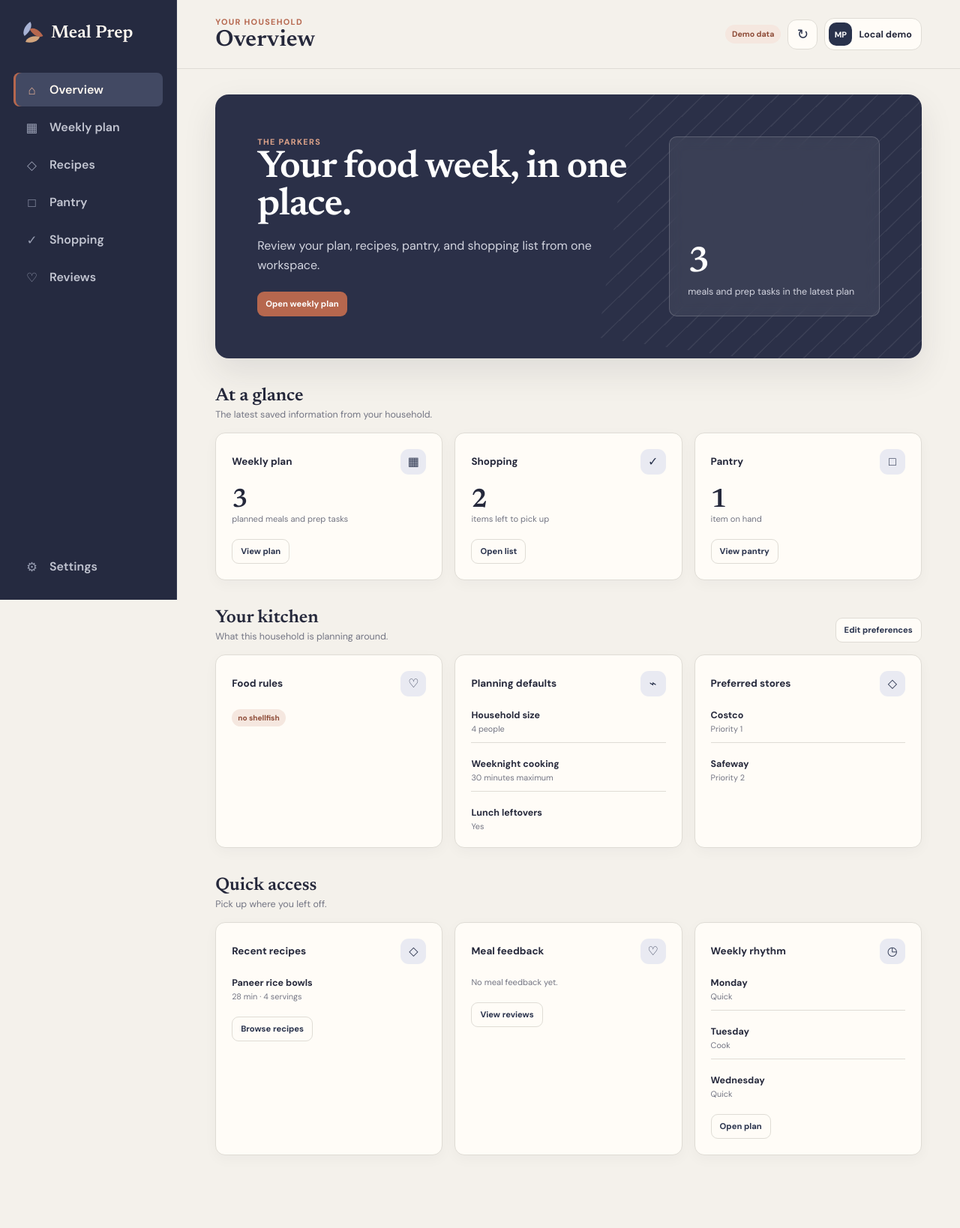
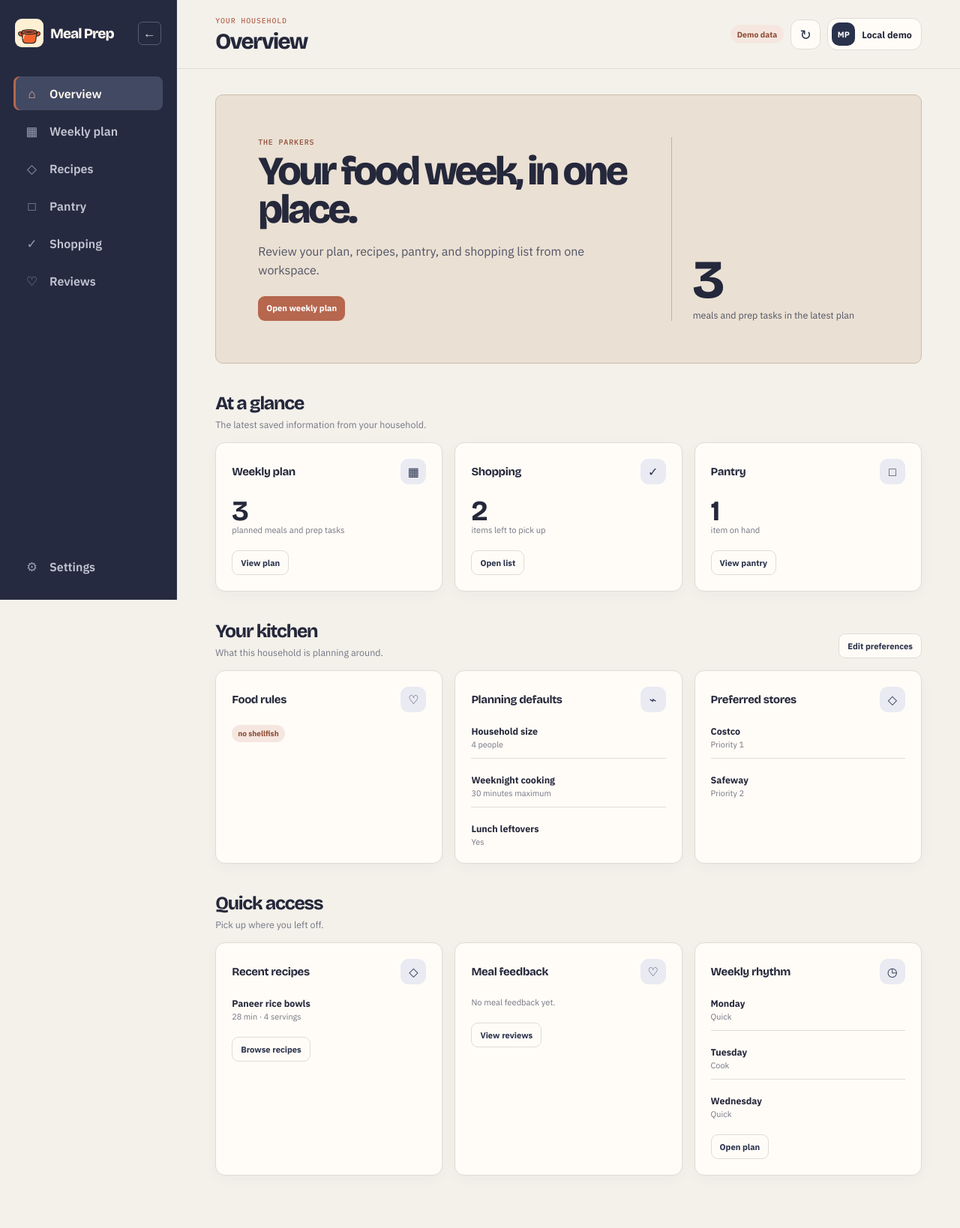
Before and after one commit to bhadrip/meal-prep, a FastAPI app: page / in a window 1280 px wide. Shown: the whole page at 75% size. Before the commit the page ends 1541 px from the top, so only its background shows below. Run offline with FastAPI, Linux system fonts and the light colour scheme; parts of the project's set-up code (start-up, migrations or seed data) failed here and were passed over; some libraries are stand-ins or nearby versions.

Commit message:
Refine website typography and add collapsible navigation

```diff
--- a/backend/app/static/app.css
+++ b/backend/app/static/app.css
@@ -1,7 +1,5 @@
-@import url('https://fonts.googleapis.com/css2?family=DM+Sans:wght@400;500;600;700&family=Newsreader:opsz,wght@6..72,600&display=swap');
-
 :root {
-  font-family: 'DM Sans', ui-sans-serif, system-ui, sans-serif;
+  font-family: var(--font-body);
   color: #25283b;
   background: #f4f1eb;
   font-synthesis: none;
@@ -14,7 +12,6 @@
   --paper: #fffcf7;
   --copper: #b6674e;
   --copper-soft: #f5e7df;
-  --sand: #d2a47d;
   --line: #dfdcd5;
   --shadow: 0 18px 45px rgba(39, 37, 46, .10);
 }
@@ -26,25 +23,31 @@ button, input, textarea, select { font: inherit; }
 button { cursor: pointer; }
 h1, h2, h3, p { margin: 0; }
 h1, h2, h3 { color: var(--ink); }
-.shell { min-height: 100vh; display: grid; grid-template-columns: 236px 1fr; }
-.sidebar { position: sticky; top: 0; height: 100vh; display: flex; flex-direction: column; padding: 30px 18px 22px; border-right: 1px solid #343951; background: #252a40; }
-.brand { display: flex; align-items: center; gap: 11px; margin: 0 10px 38px; color: #fff9f1; font-family: 'Newsreader', Georgia, serif; font-size: 1.48rem; font-weight: 600; text-decoration: none; }
-.brand-mark { position: relative; display: block; width: 29px; height: 29px; }
-.brand-mark i { position: absolute; display: block; width: 17px; height: 11px; border-radius: 100% 0 100% 0; background: #a8b3d5; transform: rotate(-35deg); }
-.brand-mark i:nth-child(1) { left: 0; top: 3px; }
-.brand-mark i:nth-child(2) { right: 0; top: 8px; transform: rotate(60deg); background: var(--copper); }
-.brand-mark i:nth-child(3) { left: 7px; bottom: 1px; transform: rotate(12deg); background: var(--sand); }
+.shell { min-height: 100vh; display: grid; grid-template-columns: 236px minmax(0,1fr); transition: grid-template-columns .2s ease; }
+.shell.sidebar-collapsed { grid-template-columns: 76px minmax(0,1fr); }
+.sidebar { position: sticky; top: 0; height: 100vh; display: flex; flex-direction: column; padding: 25px 18px 22px; border-right: 1px solid #343951; background: #252a40; }
+.sidebar-head { display: flex; align-items: center; justify-content: space-between; gap: 8px; margin: 0 2px 39px; }
+.brand { display: flex; align-items: center; gap: 9px; min-width: 0; color: #fff9f1; font-family: var(--font-display); font-size: 1.18rem; font-weight: 800; letter-spacing: -.05em; text-decoration: none; white-space: nowrap; }
+.brand-logo-frame { flex: 0 0 auto; display: grid; place-items: center; width: 38px; height: 38px; border-radius: 9px; background: #fff0d4; }
+.brand-logo { display: block; width: 34px; height: 34px; }
+.sidebar-toggle { flex: 0 0 auto; display: grid; place-items: center; width: 31px; height: 31px; border: 1px solid #555c74; border-radius: 6px; background: transparent; color: #d8d9e2; font-family: var(--font-body); font-size: 1.05rem; }
+.sidebar-toggle:hover, .sidebar-toggle:focus-visible { border-color: #e6b197; color: #fff9f1; }
+.sidebar-toggle:focus-visible, .nav-item:focus-visible { outline: 2px solid #e6b197; outline-offset: 2px; }
+.sidebar-collapsed .sidebar { padding-inline: 10px; }
+.sidebar-collapsed .sidebar-head { flex-direction: column; gap: 17px; margin-inline: 0; }
+.sidebar-collapsed .brand-name, .sidebar-collapsed .nav-label { display: none; }
+.sidebar-collapsed .nav-item { justify-content: center; padding-inline: 0; }
 #primary-nav { display: grid; gap: 5px; }
 .nav-item { display: flex; align-items: center; gap: 12px; width: 100%; min-height: 45px; padding: 0 13px; border: 0; border-radius: 8px; background: transparent; color: #c2c5d1; font-weight: 600; text-align: left; }
-.nav-item span { display: grid; place-items: center; width: 23px; color: #979db1; font-size: 1.05rem; }
+.nav-icon { flex: 0 0 auto; display: grid; place-items: center; width: 23px; color: #979db1; font-size: 1.05rem; }
 .nav-item:hover { background: #333950; color: #fff9f1; }
 .nav-item.active { background: #424963; color: #fff9f1; box-shadow: inset 3px 0 0 var(--copper); }
-.nav-item.active span { color: #e6b197; }
+.nav-item.active .nav-icon { color: #e6b197; }
 .sidebar-foot { display: grid; gap: 14px; margin-top: auto; }
 .main { min-width: 0; }
 .topbar { position: sticky; top: 0; z-index: 10; display: flex; align-items: center; justify-content: space-between; min-height: 92px; padding: 18px clamp(24px,4vw,58px); border-bottom: 1px solid var(--line); background: rgba(244,241,235,.94); backdrop-filter: blur(14px); }
-.eyebrow { margin-bottom: 3px; color: var(--copper); font-size: .68rem; font-weight: 700; letter-spacing: .12em; text-transform: uppercase; }
-.topbar h1 { font-family: 'Newsreader', Georgia, serif; font-size: 1.92rem; font-weight: 600; line-height: 1; }
+.eyebrow { margin-bottom: 7px; color: var(--copper); font-family: var(--font-label); font-size: .62rem; font-weight: 500; letter-spacing: .09em; text-transform: uppercase; }
+.topbar h1 { font-family: var(--font-display); font-size: 1.85rem; font-weight: 780; letter-spacing: -.055em; line-height: 1; }
 .top-actions { display: flex; align-items: center; gap: 9px; }
 .icon-button { display: grid; place-items: center; width: 40px; height: 40px; border: 1px solid var(--line); border-radius: 12px; background: var(--paper); color: var(--primary); font-size: 1.15rem; }
 .icon-button:hover { border-color: #a7aec5; }
@@ -55,17 +58,16 @@ h1, h2, h3 { color: var(--ink); }
 .loading { display: grid; place-items: center; gap: 14px; min-height: 55vh; color: var(--muted); font-size: .85rem; }
 .loader { width: 34px; height: 34px; border: 3px solid var(--primary-soft); border-top-color: var(--primary); border-radius: 50%; animation: spin .8s linear infinite; }
 @keyframes spin { to { transform: rotate(360deg); } }
-.hero { position: relative; overflow: hidden; display: grid; grid-template-columns: minmax(0,1.3fr) minmax(280px,.7fr); gap: 28px; min-height: 255px; padding: clamp(28px,5vw,56px); border-radius: 18px; background: #2b3048; color: white; box-shadow: var(--shadow); }
-.hero::after { content: ''; position: absolute; right: -80px; top: -120px; width: 480px; height: 480px; background: repeating-linear-gradient(128deg, transparent 0 21px, rgba(255,255,255,.07) 22px 23px); transform: rotate(8deg); pointer-events: none; }
+.hero { position: relative; overflow: hidden; display: grid; grid-template-columns: minmax(0,1.3fr) minmax(250px,.7fr); gap: 36px; min-height: 255px; padding: clamp(28px,5vw,56px); border: 1px solid #cbbcac; border-radius: 10px; background: #eae0d3; color: var(--ink); }
 .hero-copy { position: relative; z-index: 1; align-self: center; }
-.hero .eyebrow { color: #dfa48a; }
-.hero h2 { max-width: 650px; color: white; font-family: 'Newsreader', Georgia, serif; font-size: clamp(2rem,4vw,3.6rem); line-height: .98; letter-spacing: -.02em; }
-.hero p:not(.eyebrow) { max-width: 570px; margin-top: 16px; color: #d3d5e0; line-height: 1.6; }
-.hero-stat { position: relative; z-index: 1; align-self: stretch; display: grid; align-content: end; gap: 6px; padding: 24px; border: 1px solid rgba(255,255,255,.18); border-radius: 10px; background: rgba(255,255,255,.07); backdrop-filter: blur(8px); }
-.hero-stat strong { color: white; font-family: 'Newsreader', Georgia, serif; font-size: 3rem; }
-.hero-stat span { color: #d3d5e0; font-size: .78rem; }
+.hero .eyebrow { color: #8f4b37; }
+.hero h2 { max-width: 650px; color: var(--ink); font-family: var(--font-display); font-size: clamp(2.25rem,4.2vw,4.05rem); font-weight: 790; line-height: .95; letter-spacing: -.065em; }
+.hero p:not(.eyebrow) { max-width: 570px; margin-top: 18px; color: #505366; line-height: 1.55; }
+.hero-stat { position: relative; z-index: 1; align-self: stretch; display: grid; align-content: end; gap: 6px; padding: 20px 0 0 28px; border-left: 1px solid #c2b3a3; }
+.hero-stat strong { color: var(--ink); font-family: var(--font-display); font-size: 4.5rem; font-weight: 750; letter-spacing: -.07em; line-height: .9; }
+.hero-stat span { color: #505366; font-size: .78rem; }
 .section-head { display: flex; align-items: end; justify-content: space-between; gap: 18px; margin: 38px 0 16px; }
-.section-head h2 { font-family: 'Newsreader', Georgia, serif; font-size: 1.5rem; }
+.section-head h2 { font-family: var(--font-display); font-size: 1.55rem; font-weight: 740; letter-spacing: -.05em; }
 .section-head p { margin-top: 5px; color: var(--muted); font-size: .78rem; }
 .button { min-height: 42px; padding: 0 16px; border: 0; border-radius: 9px; font-weight: 700; }
 .button.primary { background: var(--primary); color: white; }
@@ -79,9 +81,9 @@ h1, h2, h3 { color: var(--ink); }
 .card.clickable { transition: transform .18s ease, box-shadow .18s ease; }
 .card.clickable:hover { transform: translateY(-2px); box-shadow: var(--shadow); }
 .card-head { display: flex; align-items: center; justify-content: space-between; gap: 12px; margin-bottom: 17px; }
-.card-head h3 { font-size: .84rem; }
+.card-head h3 { font-family: var(--font-display); font-size: .93rem; font-weight: 720; letter-spacing: -.025em; }
 .card-icon { display: grid; place-items: center; width: 34px; height: 34px; border-radius: 11px; background: var(--primary-soft); color: var(--primary); font-weight: 800; }
-.metric { font-family: 'Newsreader', Georgia, serif; font-size: 2.2rem; line-height: 1; }
+.metric { font-family: var(--font-display); font-size: 2.35rem; font-weight: 720; letter-spacing: -.06em; line-height: 1; }
 .muted { color: var(--muted); }
 .tiny { font-size: .7rem; }
 .stack { display: grid; gap: 9px; }
@@ -99,28 +101,28 @@ h1, h2, h3 { color: var(--ink); }
 .empty b { margin-bottom: 6px; color: var(--ink); }
 .week-grid { display: grid; grid-template-columns: repeat(7,minmax(135px,1fr)); gap: 10px; overflow-x: auto; padding-bottom: 5px; }
 .day-card { min-width: 135px; padding: 15px; border: 1px solid var(--line); border-radius: 11px; background: var(--paper); }
-.day-card > b { display: block; color: var(--copper); font-size: .7rem; letter-spacing: .08em; text-transform: uppercase; }
+.day-card > b { display: block; color: var(--copper); font-family: var(--font-label); font-size: .64rem; font-weight: 500; letter-spacing: .06em; text-transform: uppercase; }
 .day-card .mode { display: inline-block; margin: 6px 0 13px; color: var(--muted); font-size: .66rem; text-transform: capitalize; }
 .meal { padding: 9px 0; border-top: 1px solid var(--line); }
 .meal small, .meal strong { display: block; }
-.meal small { color: var(--muted); font-size: .58rem; font-weight: 700; letter-spacing: .08em; text-transform: uppercase; }
+.meal small { color: var(--muted); font-family: var(--font-label); font-size: .58rem; font-weight: 500; letter-spacing: .04em; text-transform: uppercase; }
 .meal strong { margin-top: 3px; font-size: .72rem; line-height: 1.3; }
 .toolbar { display: flex; align-items: center; justify-content: space-between; gap: 12px; margin-bottom: 18px; }
 .search { width: min(380px,100%); min-height: 44px; padding: 0 14px; border: 1px solid var(--line); border-radius: 13px; background: var(--paper); color: var(--ink); outline: none; }
 .search:focus, input:focus, select:focus, textarea:focus { border-color: var(--iris); box-shadow: 0 0 0 3px rgba(86,101,140,.13); }
 .recipe-grid { display: grid; grid-template-columns: repeat(3,minmax(0,1fr)); gap: 16px; }
 .recipe-card { overflow: hidden; padding: 0; }
-.recipe-art { display: grid; place-items: center; height: 120px; background: linear-gradient(145deg,#e7c2ad,var(--copper-soft)); color: #43435d; font-family: 'Newsreader', Georgia, serif; font-size: 2.6rem; }
+.recipe-art { display: grid; place-items: center; height: 120px; background: linear-gradient(145deg,#e7c2ad,var(--copper-soft)); color: #43435d; font-family: var(--font-display); font-size: 2.6rem; font-weight: 700; }
 .recipe-card:nth-child(3n+2) .recipe-art { background: linear-gradient(145deg,#cbd0e2,#e9eaf2); }
 .recipe-card:nth-child(3n+3) .recipe-art { background: linear-gradient(145deg,#e8d5c9,#d8dbea); }
 .recipe-body { padding: 19px; }
-.recipe-body h3 { font-family: 'Newsreader', Georgia, serif; font-size: 1.2rem; }
+.recipe-body h3 { font-family: var(--font-display); font-size: 1.2rem; font-weight: 720; letter-spacing: -.04em; }
 .recipe-body p { display: -webkit-box; min-height: 2.6em; margin: 6px 0 13px; overflow: hidden; color: var(--muted); font-size: .72rem; line-height: 1.35; -webkit-line-clamp: 2; -webkit-box-orient: vertical; }
 .recipe-meta { display: flex; gap: 13px; color: var(--muted); font-size: .65rem; }
 .table-card { overflow: hidden; padding: 0; }
 .table-row { display: grid; grid-template-columns: minmax(180px,1.3fr) repeat(3,minmax(90px,.6fr)) auto; gap: 14px; align-items: center; padding: 15px 20px; border-bottom: 1px solid var(--line); }
 .table-row:last-child { border-bottom: 0; }
-.table-row.header { background: #efede8; color: var(--muted); font-size: .64rem; font-weight: 700; letter-spacing: .07em; text-transform: uppercase; }
+.table-row.header { background: #efede8; color: var(--muted); font-family: var(--font-label); font-size: .6rem; font-weight: 500; letter-spacing: .04em; text-transform: uppercase; }
 .table-row strong { font-size: .78rem; }
 .check-row { display: grid; grid-template-columns: auto minmax(0,1fr) auto; gap: 12px; align-items: center; padding: 13px 0; border-bottom: 1px solid var(--line); }
 .check-row:last-child { border-bottom: 0; }
@@ -160,13 +162,17 @@ dialog { width: min(650px,calc(100% - 32px)); max-height: calc(100vh - 40px); pa
 dialog::backdrop { background: rgba(20,42,35,.45); backdrop-filter: blur(4px); }
 .dialog-card { padding: 26px; }
 .dialog-head { display: flex; align-items: start; justify-content: space-between; gap: 18px; padding-bottom: 19px; border-bottom: 1px solid var(--line); }
-.dialog-head h2 { font-family: 'Newsreader', Georgia, serif; font-size: 1.6rem; }
+.dialog-head h2 { font-family: var(--font-display); font-size: 1.7rem; font-weight: 740; letter-spacing: -.05em; }
 .dialog-fields { display: grid; grid-template-columns: repeat(2,minmax(0,1fr)); gap: 15px; max-height: 58vh; padding: 22px 2px; overflow: auto; }
 .dialog-actions { display: flex; justify-content: end; gap: 9px; padding-top: 17px; border-top: 1px solid var(--line); }
 .form-error { margin-bottom: 12px; color: #a23c30; font-size: .72rem; }
 .toast { position: fixed; right: 26px; bottom: 26px; z-index: 50; max-width: 360px; padding: 13px 17px; border-radius: 9px; background: var(--primary); color: white; font-size: .75rem; font-weight: 600; box-shadow: var(--shadow); opacity: 0; transform: translateY(16px); pointer-events: none; transition: .22s ease; }
 .toast.show { opacity: 1; transform: translateY(0); }
 .mobile-nav { display: none; }
+
+@media (prefers-reduced-motion: reduce) {
+  .shell { transition: none; }
+}
 
 @media (max-width: 1080px) {
   .card-grid, .recipe-grid { grid-template-columns: repeat(2,minmax(0,1fr)); }
--- a/backend/app/static/app.html
+++ b/backend/app/static/app.html
@@ -5,27 +5,32 @@
     <meta name="viewport" content="width=device-width, initial-scale=1" />
     <meta name="theme-color" content="#252a40" />
     <title>Meal Prep</title>
-    <link rel="stylesheet" href="/static/app.css?v=2" />
+    <link rel="icon" type="image/svg+xml" href="/static/meal-prep-icon.svg" />
+    <link rel="stylesheet" href="/static/typography.css?v=1" />
+    <link rel="stylesheet" href="/static/app.css?v=5" />
     <script src="/static/vendor/supabase.js" defer></script>
-    <script src="/static/app.js?v=3" defer></script>
+    <script src="/static/app.js?v=5" defer></script>
   </head>
   <body>
     <div class="shell">
       <aside class="sidebar">
-        <a class="brand" href="/" aria-label="Meal Prep home">
-          <span class="brand-mark" aria-hidden="true"><i></i><i></i><i></i></span>
-          <span>Meal Prep</span>
-        </a>
+        <div class="sidebar-head">
+          <a class="brand" href="/" aria-label="Meal Prep home" title="Meal Prep home">
+            <span class="brand-logo-frame"><img class="brand-logo" src="/static/meal-prep-icon.svg" alt="" /></span>
+            <span class="brand-name">Meal Prep</span>
+          </a>
+          <button class="sidebar-toggle" id="sidebar-toggle" type="button" aria-label="Collapse sidebar" aria-expanded="true" aria-controls="primary-nav" title="Collapse sidebar"><span aria-hidden="true">←</span></button>
+        </div>
         <nav id="primary-nav" aria-label="Main navigation">
-          <button class="nav-item active" data-view="overview"><span>⌂</span>Overview</button>
-          <button class="nav-item" data-view="plan"><span>▦</span>Weekly plan</button>
-          <button class="nav-item" data-view="recipes"><span>◇</span>Recipes</button>
-          <button class="nav-item" data-view="pantry"><span>□</span>Pantry</button>
-          <button class="nav-item" data-view="shopping"><span>✓</span>Shopping</button>
-          <button class="nav-item" data-view="reviews"><span>♡</span>Reviews</button>
+          <button class="nav-item active" data-view="overview" aria-label="Overview" title="Overview"><span class="nav-icon" aria-hidden="true">⌂</span><span class="nav-label">Overview</span></button>
+          <button class="nav-item" data-view="plan" aria-label="Weekly plan" title="Weekly plan"><span class="nav-icon" aria-hidden="true">▦</span><span class="nav-label">Weekly plan</span></button>
+          <button class="nav-item" data-view="recipes" aria-label="Recipes" title="Recipes"><span class="nav-icon" aria-hidden="true">◇</span><span class="nav-label">Recipes</span></button>
+          <button class="nav-item" data-view="pantry" aria-label="Pantry" title="Pantry"><span class="nav-icon" aria-hidden="true">□</span><span class="nav-label">Pantry</span></button>
+          <button class="nav-item" data-view="shopping" aria-label="Shopping" title="Shopping"><span class="nav-icon" aria-hidden="true">✓</span><span class="nav-label">Shopping</span></button>
+          <button class="nav-item" data-view="reviews" aria-label="Reviews" title="Reviews"><span class="nav-icon" aria-hidden="true">♡</span><span class="nav-label">Reviews</span></button>
         </nav>
         <div class="sidebar-foot">
-          <button class="nav-item" data-view="settings"><span>⚙</span>Settings</button>
+          <button class="nav-item" data-view="settings" aria-label="Settings" title="Settings"><span class="nav-icon" aria-hidden="true">⚙</span><span class="nav-label">Settings</span></button>
         </div>
       </aside>
 
@@ -38,7 +43,7 @@
           <div class="top-actions">
             <span class="mode-badge" id="mode-badge" hidden>Demo data</span>
             <button class="icon-button" id="refresh-button" aria-label="Refresh data">↻</button>
-            <button class="account-button" id="account-button"><span id="account-avatar">MP</span><span id="account-label">Account</span></button>
+            <button class="account-button" id="account-button" aria-label="Account settings"><span id="account-avatar">MP</span><span id="account-label">Account</span></button>
           </div>
         </header>
         <section id="app-content" class="content" aria-live="polite">
--- a/backend/app/static/app.js
+++ b/backend/app/static/app.js
@@ -4,6 +4,26 @@ const form = document.querySelector('#editor-form');
 const fields = document.querySelector('#dialog-fields');
 const errorBox = document.querySelector('#dialog-error');
 const toastBox = document.querySelector('#toast');
+const shell = document.querySelector('.shell');
+const sidebarToggle = document.querySelector('#sidebar-toggle');
+
+function setSidebarCollapsed(collapsed) {
+  shell.classList.toggle('sidebar-collapsed', collapsed);
+  const label = collapsed ? 'Expand sidebar' : 'Collapse sidebar';
+  sidebarToggle.setAttribute('aria-label', label);
+  sidebarToggle.setAttribute('aria-expanded', String(!collapsed));
+  sidebarToggle.title = label;
+  sidebarToggle.querySelector('span').textContent = collapsed ? '→' : '←';
+}
+
+try { setSidebarCollapsed(localStorage.getItem('meal-prep-sidebar-collapsed') === 'true'); }
+catch { setSidebarCollapsed(false); }
+sidebarToggle.addEventListener('click', () => {
+  const collapsed = !shell.classList.contains('sidebar-collapsed');
+  setSidebarCollapsed(collapsed);
+  try { localStorage.setItem('meal-prep-sidebar-collapsed', String(collapsed)); }
+  catch { /* Keep the control usable when browser storage is disabled. */ }
+});
 
 const DAYS = ['Monday', 'Tuesday', 'Wednesday', 'Thursday', 'Friday', 'Saturday', 'Sunday'];
 const SLOTS = ['breakfast', 'lunch', 'snack', 'dinner', 'prep'];
--- /dev/null
+++ b/backend/app/static/typography.css
@@ -0,0 +1,29 @@
+@font-face {
+  font-family: 'Bricolage Grotesque';
+  font-style: normal;
+  font-weight: 200 800;
+  font-display: swap;
+  src: url('/static/fonts/bricolage-grotesque-latin.woff2') format('woff2');
+}
+
+@font-face {
+  font-family: 'IBM Plex Sans';
+  font-style: normal;
+  font-weight: 400 700;
+  font-display: swap;
+  src: url('/static/fonts/ibm-plex-sans-latin.woff2') format('woff2');
+}
+
+@font-face {
+  font-family: 'IBM Plex Mono';
+  font-style: normal;
+  font-weight: 500;
+  font-display: swap;
+  src: url('/static/fonts/ibm-plex-mono-latin.woff2') format('woff2');
+}
+
+:root {
+  --font-body: 'IBM Plex Sans', ui-sans-serif, system-ui, sans-serif;
+  --font-display: 'Bricolage Grotesque', ui-sans-serif, system-ui, sans-serif;
+  --font-label: 'IBM Plex Mono', ui-monospace, monospace;
+}
```
Also changed, not shown: backend/app/static/login.html (+8 -6 lines), backend/app/static/oauth-consent.html (+6 -3 lines), backend/tests/test_web.py (+13 -0 lines), backend/app/static/fonts/README.md (added), backend/app/static/fonts/bricolage-grotesque-latin.woff2 (added), backend/app/static/fonts/ibm-plex-mono-latin.woff2 (added), backend/app/static/fonts/ibm-plex-sans-latin.woff2 (added), backend/app/static/meal-prep-icon.svg (added), 3 other files.
